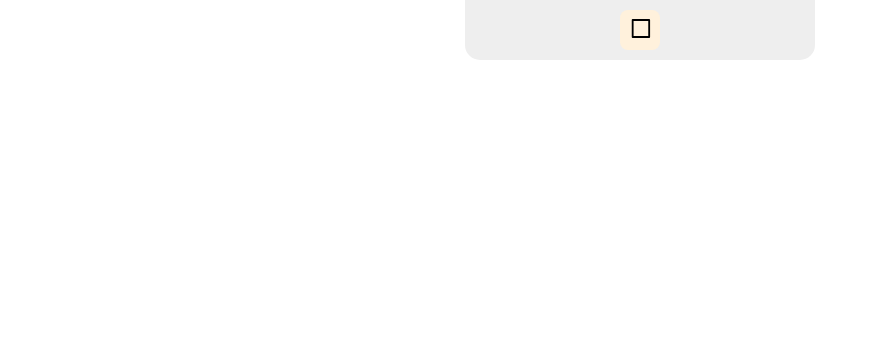
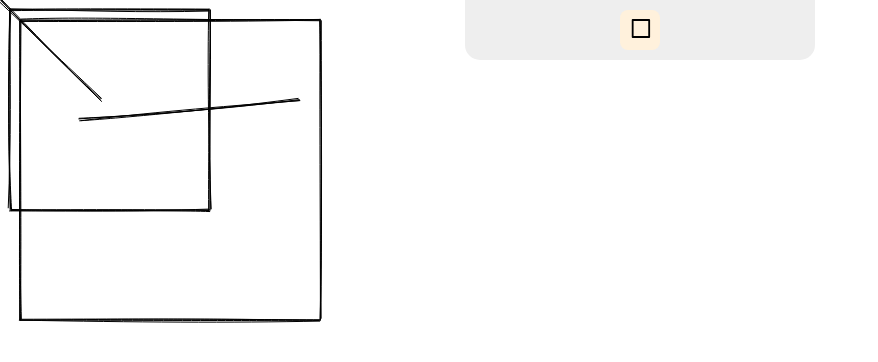
Before and after one commit to devasya0505/Collaborative-Whiteboard-App-with-React-and-SocketIO, a React (Create React App) app: page / in a window 1280 px wide. Shown: the top 362 px of the page, without its empty margins (0-878 px from the left). Built offline with nearby package versions, Linux system fonts and the light colour scheme.

Commit message:
prepare canvas and handle mouse event

```diff
--- a/package.json
+++ b/package.json
@@ -9,6 +9,7 @@
     "react-dom": "^19.2.4",
     "react-redux": "^9.2.0",
     "react-scripts": "5.0.1",
+    "roughjs": "^4.6.6",
     "web-vitals": "^5.1.0"
   },
   "scripts": {
--- a/src/Whiteboard/Whiteboard.js
+++ b/src/Whiteboard/Whiteboard.js
@@ -1,10 +1,43 @@
-import React from "react";
+import React, { useRef, useLayoutEffect, useState } from "react";
+import { useSelector } from "react-redux";
 import Menu from "./Menu";
+import rough from "roughjs/bundled/rough.esm";
+import { actions, toolTypes } from "../constants";
 
 const Whiteboard = () => {
+  const canvasRef = useRef();
+  const toolType = useSelector((state) => state.whiteboard.tool);
+  const [action, setAction] = useState(null);
+
+  useLayoutEffect(() => {
+    const canvas = canvasRef.current;
+
+    const rc = rough.canvas(canvas);
+
+    rc.rectangle(10, 10, 200, 200); // x, y, width, height
+    rc.rectangle(20, 20, 300, 300); // x, y, width, height
+    rc.line(80, 120, 300, 100); // x1, y1, x2, y2
+    rc.line(0, 0, 100, 100); // x1, y1, x2, y2
+  }, []);
+
+  const handleMouseDown = (event) => {
+    const { clientX, clientY } = event;
+    console.log(toolType);
+
+    if (toolType === toolTypes.RECTANGLE) {
+      setAction(actions.DRAWING);
+    }
+  };
+
   return (
     <>
       <Menu />
+      <canvas
+        onMouseDown={handleMouseDown}
+        ref={canvasRef}
+        width={window.innerWidth}
+        height={window.innerHeight}
+      />
     </>
   );
 };
--- /dev/null
+++ b/src/constants/action.js
@@ -0,0 +1,3 @@
+export const actions = {
+  DRAWING: "DRAWING",
+};
--- a/src/constants/index.js
+++ b/src/constants/index.js
@@ -1 +1,2 @@
-export {toolTypes} from "./toolType";
+export { toolTypes } from "./toolType";
+export { actions } from "./action";
--- a/src/constants/toolType.js
+++ b/src/constants/toolType.js
@@ -1,3 +1,3 @@
 export const toolTypes = {
-    RECTANGLE : "RECTANGLE",
-}
+  RECTANGLE: "RECTANGLE",
+};
```
Also changed, not shown: 1 other file (tests, documents, lock files or other folders).
